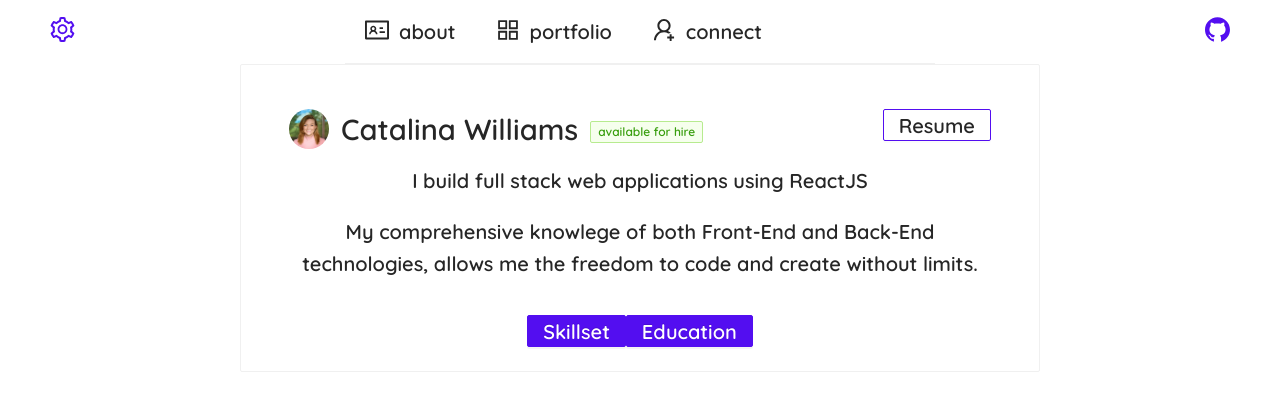
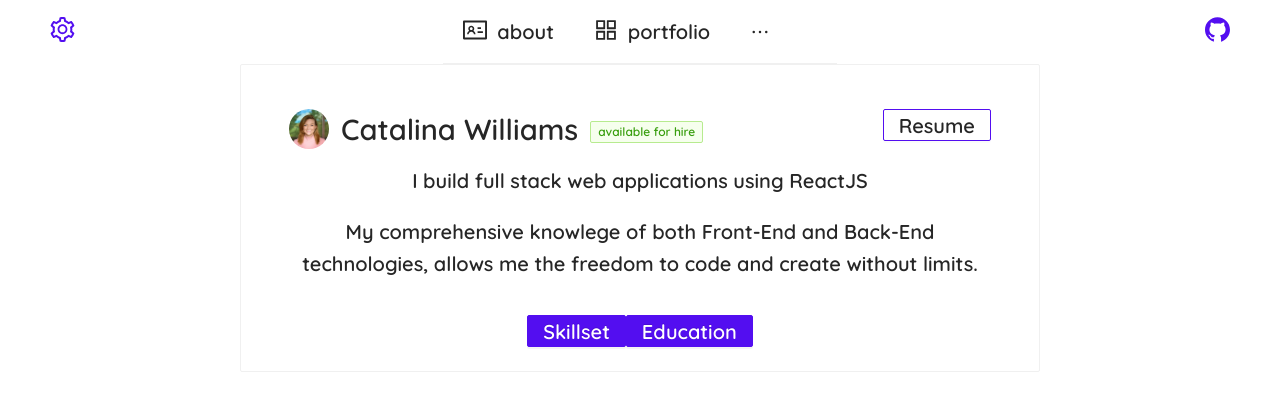
Before and after one commit to catalinarose1361/Full-Stack-Portfolio, a React (Create React App) app: page /about in a window 1280 px wide. Shown: the top 410 px of the page. Built offline with nearby package versions, Linux system fonts and the light colour scheme.

Commit message:
added tool tips to outer navtab icons, centered nav buttons

```diff
--- a/src/components/NavTabs.js
+++ b/src/components/NavTabs.js
@@ -1,17 +1,16 @@
 import React from "react";
 import { NavLink, Link } from "react-router-dom"
 import { GithubOutlined, LinkedinOutlined, YahooOutlined, PhoneOutlined, IdcardOutlined, UserAddOutlined, ToolOutlined, SettingOutlined, MenuUnfoldOutlined, MenuFoldOutlined } from '@ant-design/icons';
-import { Layout, Menu, Typography, Row, Col, Button } from 'antd'
+import { Layout, Menu, Typography, Row, Col, Tooltip } from 'antd'
 import { AppstoreOutlined } from '@ant-design/icons';
-import nameLogo from "../images/Icons/namelogo.jpg"
-import tagLine from "../images/Icons/tagline.jpg"
+
 
 const { Header } = Layout;
 const { SubMenu } = Menu;
 const { Text } = Typography
 
 
-function NavTabs (props) {
+function NavTabs () {
 
   return (
 
@@ -19,17 +18,20 @@ function NavTabs (props) {
 
       <Row justify="center">
         {/* NAME LOGO lINK COL */}
-        <Col style={{textAlign: 'left'}} span={6}>
+        <Col style={{textAlign: 'left'}} span={8}>
+
+        <Tooltip title="Title Page" color={'green'}>
 
           <Link to="/">
 
           <SettingOutlined style={{ color:'#530EF0', fontSize: '25px' }} />
 
           </Link>
+          </Tooltip>
 
         </Col>
         {/* NAV MENU COL */}
-        <Col style={{textAlign: 'center'}} span={12}>
+        <Col style={{textAlign: 'center'}} span={8}>
 
           <Menu  id="menuDiv"  mode="horizontal">
 
@@ -121,13 +123,15 @@ function NavTabs (props) {
 
         </Col>
       {/* TAGLINE COL */}
-        <Col style={{textAlign: 'right' }} span={6}>
+        <Col style={{textAlign: 'right' }} span={8}>
+        <Tooltip title="Site Repo" color={'green'} >
 
         <a href="https://github.com/catalinarose1361/React-Portfolio">
 
           <GithubOutlined style={{ color:'#530EF0', fontSize: '25px',  }} />
 
         </a>
+        </Tooltip>
 
         </Col>
 
```
